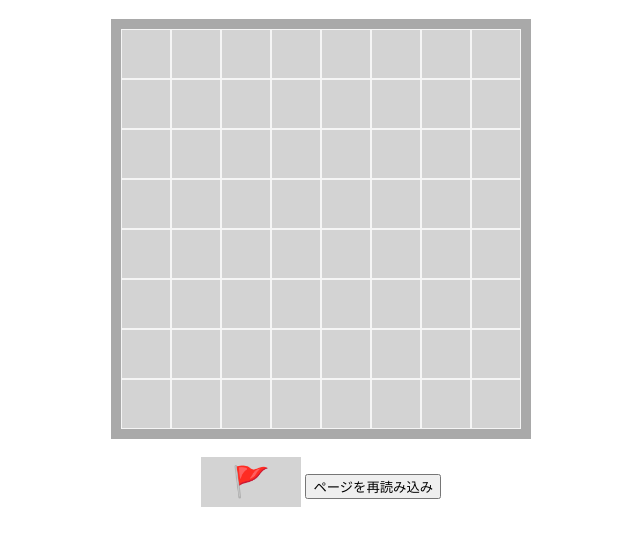
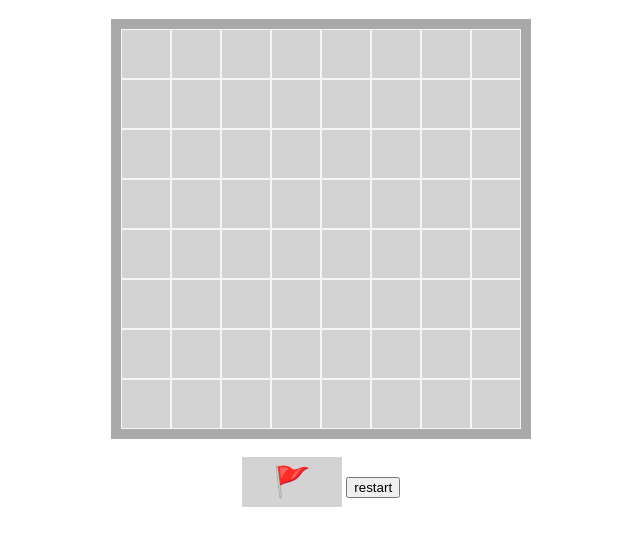
Before and after one commit to saborichan/minesweeper, a plain HTML site: page index.html in a window 1280 px wide. Shown: the part 61-606 px from the top of the page, without its empty margins (319-959 px from the left). Drawn offline with Linux system fonts and the light colour scheme.

Commit message:
Update index.html

```diff
--- a/index.html
+++ b/index.html
@@ -13,7 +13,7 @@
         <div id="board"></div>
         <br>
         <button id="flag-button">🚩</button>
-        <button onclick="window.location.reload();">ページを再読み込み</button>
+        <button onclick="window.location.reload();">restart</button>
     </body>
 
 </html>
```
